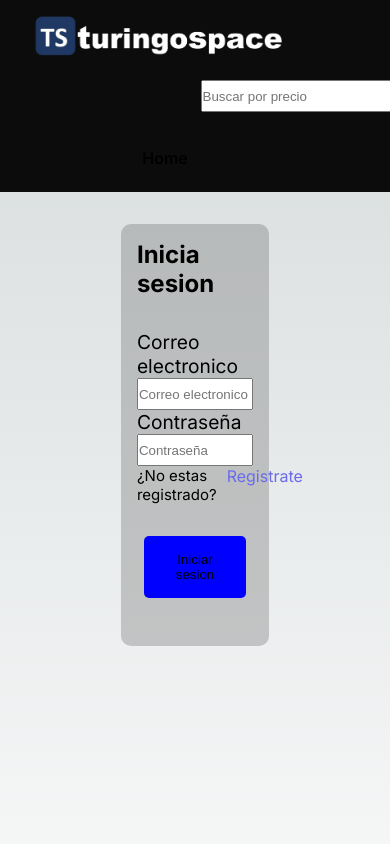
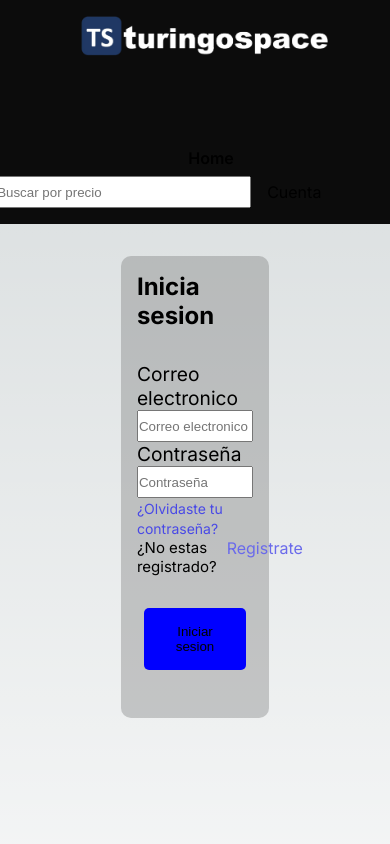
Before and after one commit to jagh06/frontend-user, a Next.js app: page /login in a window 390 px wide. Shown: the top 844 px of the page. Built offline with nearby package versions, Linux system fonts and the light colour scheme.

Commit message:
Se realizaron componentes responsivos

```diff
--- a/app/components/Header.js
+++ b/app/components/Header.js
@@ -14,7 +14,6 @@ const Header = () => {
     e.preventDefault();
 
     router.push(`/searchresult?query=${searchQuery}`);
-    //window.location = `/searchresult?query=${searchQuery}`;
   };
 
 
--- a/app/informacion/page.js
+++ b/app/informacion/page.js
@@ -50,7 +50,7 @@ const Informacion = () => {
         `http://localhost:3001/api/reservaciones/delete/${id}`
       );
       if (response.status === 200) {
-        router.push("");
+        router.push("./informacion");
       }
     } catch (error) {
       console.log("ERROR_DELETE_RESERVATION");
--- a/app/login/page.js
+++ b/app/login/page.js
@@ -30,7 +30,10 @@ const Login = () => {
       );
       localStorage.setItem("iTemp_Hotel", JSON.stringify(idhotel));
       if (userExists) {
-       localStorage.setItem("loged_user_authentication", JSON.stringify(userExists.data))
+        localStorage.setItem(
+          "loged_user_authentication",
+          JSON.stringify(userExists.data)
+        );
         router.push("../reservar");
       }
     } catch (error) {
@@ -79,6 +82,9 @@ const Login = () => {
                   required
                 />
               </label>
+              <Link className={styles.newpassword} href="../searchemail">
+                ¿Olvidaste tu contraseña?
+              </Link>
               <div className={styles.linkregistro}>
                 <p>¿No estas registrado? </p>
                 <Link href="../registro"> Registrate</Link>
--- a/app/styles/principal/Header.module.css
+++ b/app/styles/principal/Header.module.css
@@ -30,12 +30,6 @@
     color: blue;
 }
 
-@media (min-width:769px) {
-    .barra {
-        flex-direction: row;
-        justify-content: space-between;
-    }
-}
 
 .navegacion {
     margin-top: 5rem;
@@ -82,3 +76,19 @@
   -webkit-appearance: none;
   margin: 0;
 }
+
+@media (max-width:769px) {
+    .barraandiconuser {
+        display: block;
+    }
+    .iniciarsesion {
+        justify-content: center;
+        align-items: center;
+    }
+    .inputbuscador {
+        width: 2rem;
+    }
+    .divbuscador {
+        width: 11rem;
+    }
+}
```
Also changed, not shown: app/styles/principal/Index.module.css (+18 -0 lines), app/styles/principal/Informacion.module.css (+15 -0 lines).
